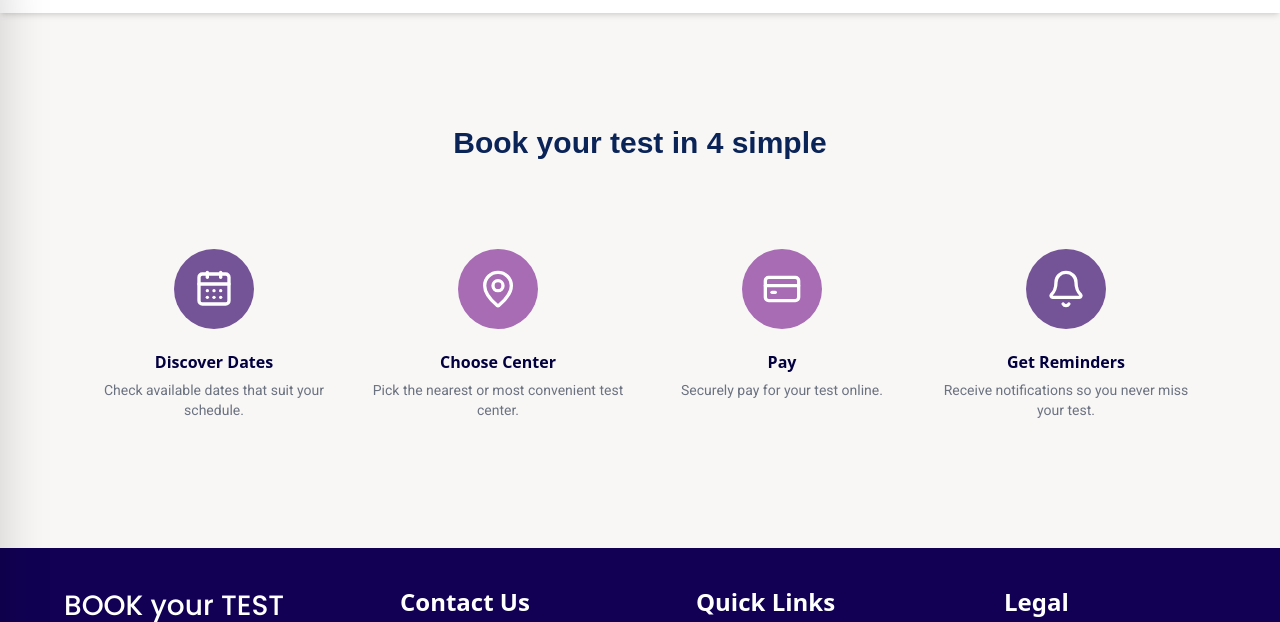
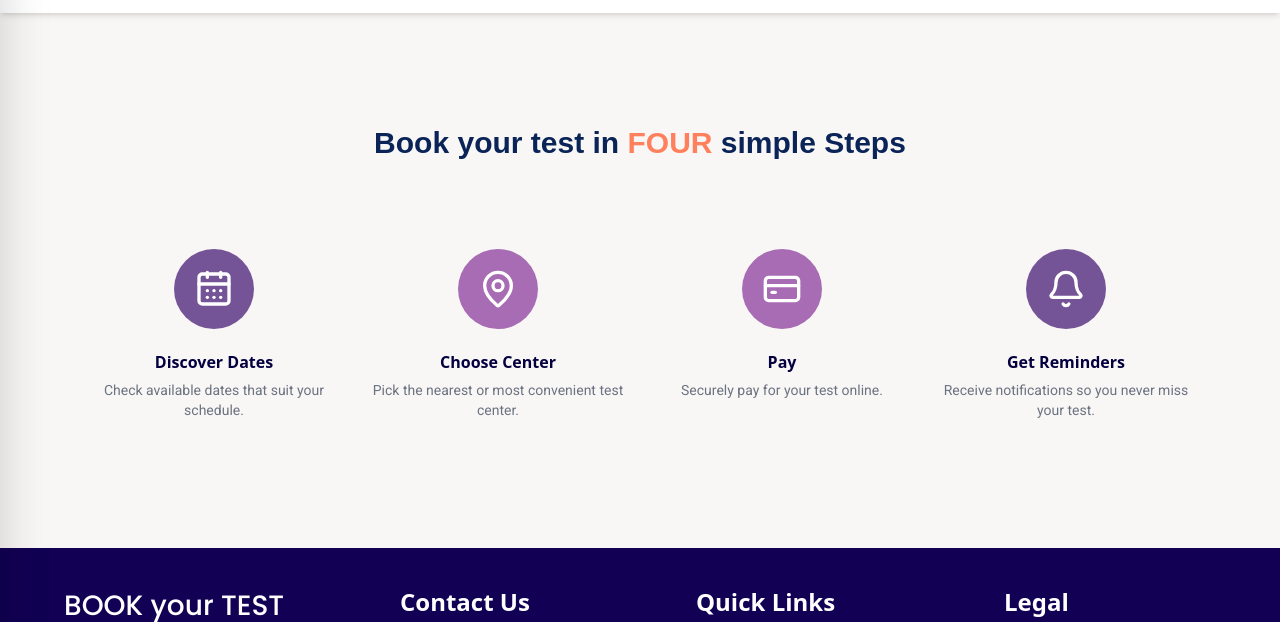
Before and after one commit to Jess707367/Book-My-Test, a plain HTML site: page how_it_works.html in a window 1280 px wide. Shown: the part 59-681 px from the top of the page. Drawn offline with nearby package versions, Linux system fonts and the light colour scheme.

Commit message:
first commit

```diff
--- a/how_it_works.html
+++ b/how_it_works.html
@@ -82,7 +82,7 @@
 
         <!-- Heading -->
         <div class="text-center pt-12 pb-20 ">
-            <h2 class="text-3xl md:text-3xl font-bold text-[#0a2458] sub_heading mb-2">Book your test in 4 simple</h2>
+            <h2 class="text-3xl md:text-3xl font-bold text-[#0a2458] sub_heading mb-2">Book your test in <span class="text-[#ff805d]">FOUR</span> simple Steps</h2>
             <p class="text-gray-500 normal_text"></p>
         </div>
 
```
